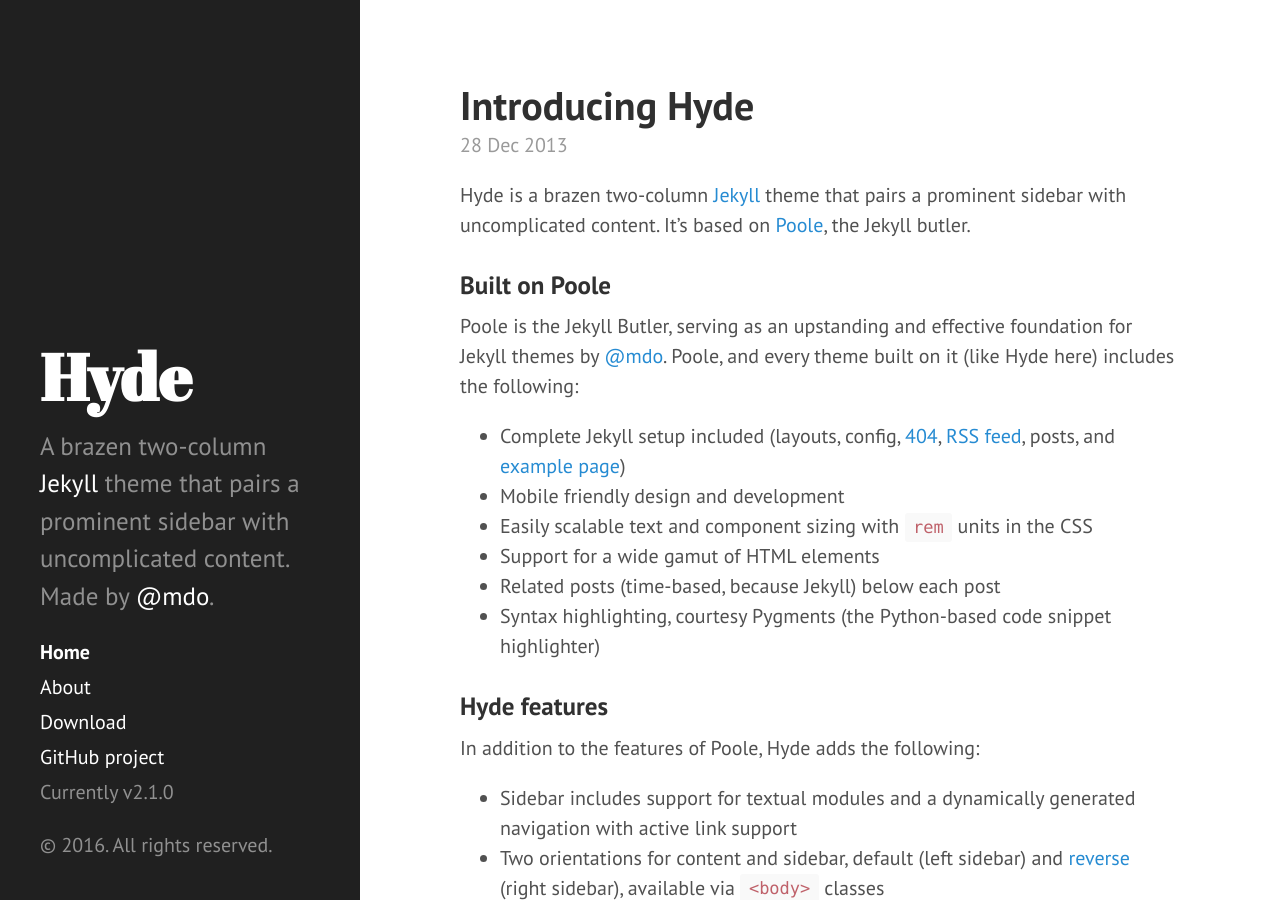
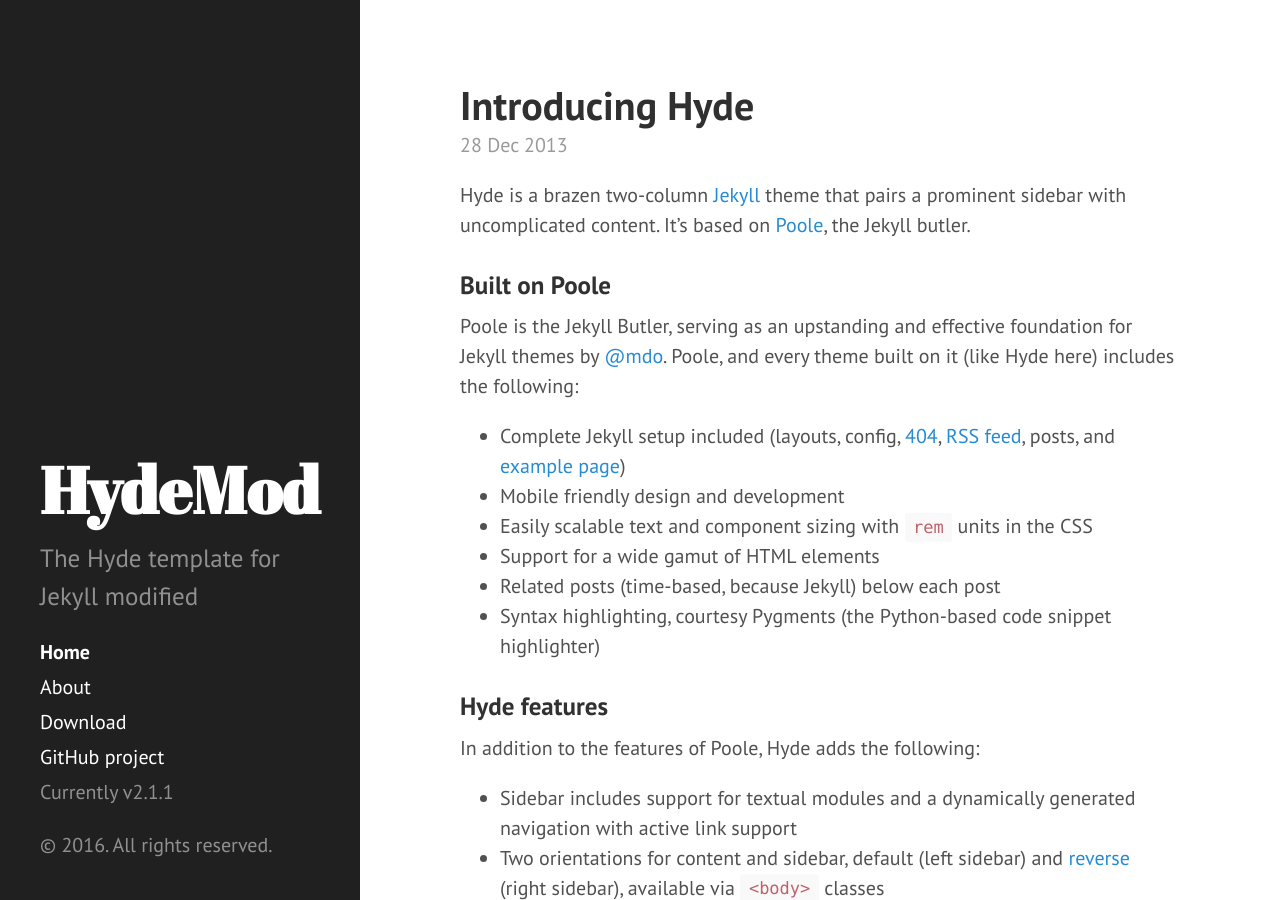
Before and after one commit to tommivitali/tommivitali.github.io, a Jekyll site: the page built from index.html, in a window 1280 px wide and 900 px high. Built offline with Jekyll 4.4.1, drawn with Linux system fonts in a browser that asks for light colours; Markdown is read by kramdown in place of the engine named in the settings; the list of posts is cut into pages by our own code.

```diff
--- a/CNAME
+++ b/CNAME
@@ -1 +1 @@
-hyde.getpoole.com
+tvitali.xyz
--- a/_config.yml
+++ b/_config.yml
@@ -7,20 +7,16 @@ permalink:        pretty
 #relative_permalinks: true
 
 # Setup
-title:            Hyde
-tagline:          'A Jekyll theme'
-description:      'A brazen two-column <a href="http://jekyllrb.com" target="_blank">Jekyll</a> theme that pairs a prominent sidebar with uncomplicated content. Made by <a href="https://twitter.com/mdo" target="_blank">@mdo</a>.'
-url:              http://hyde.getpoole.com
+title:            HydeMod
+tagline:          'Hyde Modified'
+description:      'The Hyde template for Jekyll modified'
 baseurl:          /
 
 author:
-  name:           'Mark Otto'
-  url:            https://twitter.com/mdo
+  name:           'Tommaso Vitali'
+  url:            https://twitter.com/tommivitali
 
 paginate:         5
 
 # Custom vars
-version:          2.1.0
-
-github:
-  repo:           https://github.com/poole/hyde
+version:          2.1.1
```
